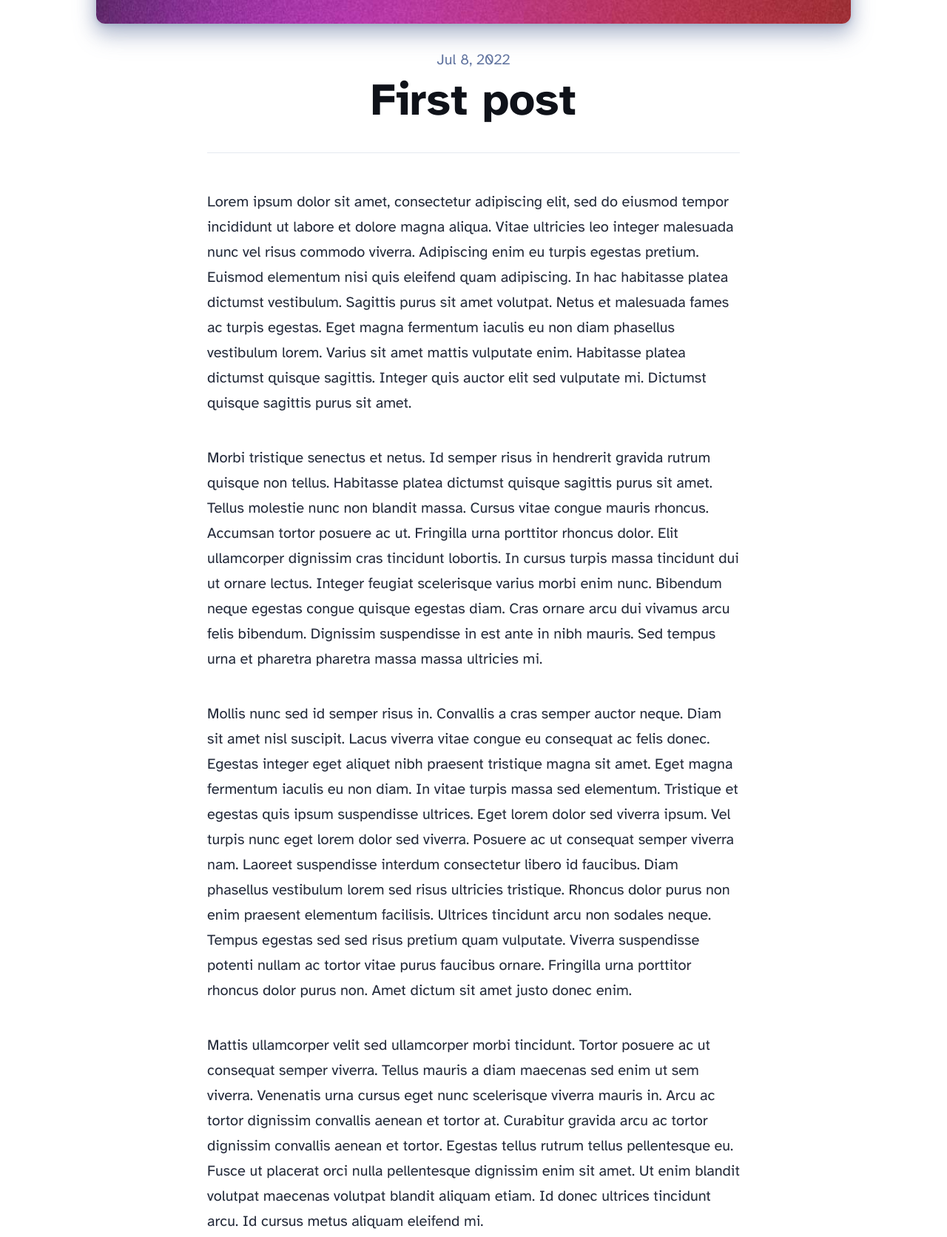
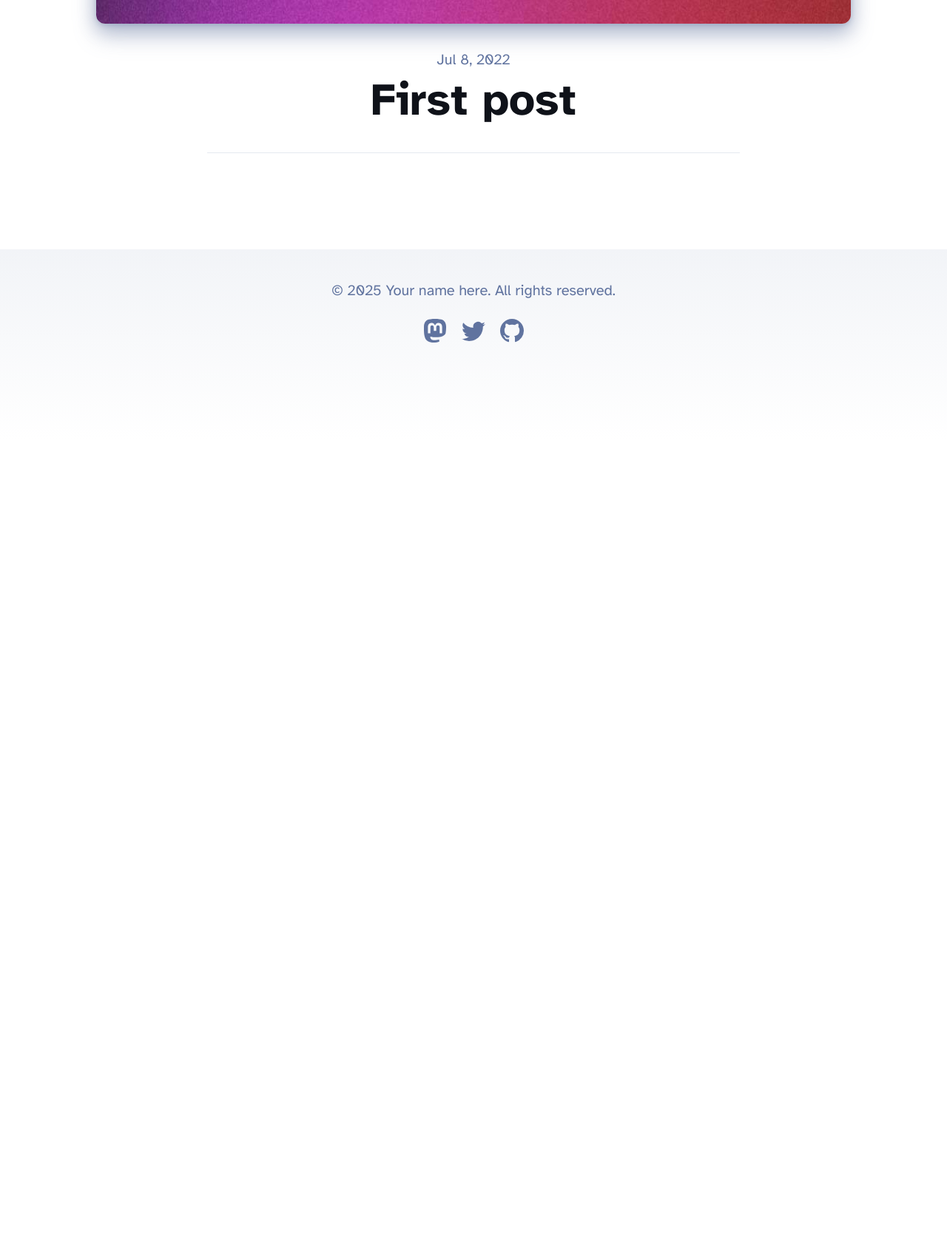
Before and after one commit to EL3CTRO-9/sparkling-hall-ef8c, an Astro site: page /blog/first-post in a window 1280 px wide. Shown: the part 616-2288 px from the top of the page at 74% size. After the commit the page ends 1211 px from the top, so only its background shows below. Built offline with nearby package versions, Linux system fonts and the light colour scheme; Astro itself is replaced by a stand-in of ours.

Commit message:
Update first-post.md

```diff
--- a/src/content/blog/first-post.md
+++ b/src/content/blog/first-post.md
@@ -4,13 +4,3 @@ description: "Lorem ipsum dolor sit amet"
 pubDate: "Jul 08 2022"
 heroImage: "/blog-placeholder-3.jpg"
 ---
-
-Lorem ipsum dolor sit amet, consectetur adipiscing elit, sed do eiusmod tempor incididunt ut labore et dolore magna aliqua. Vitae ultricies leo integer malesuada nunc vel risus commodo viverra. Adipiscing enim eu turpis egestas pretium. Euismod elementum nisi quis eleifend quam adipiscing. In hac habitasse platea dictumst vestibulum. Sagittis purus sit amet volutpat. Netus et malesuada fames ac turpis egestas. Eget magna fermentum iaculis eu non diam phasellus vestibulum lorem. Varius sit amet mattis vulputate enim. Habitasse platea dictumst quisque sagittis. Integer quis auctor elit sed vulputate mi. Dictumst quisque sagittis purus sit amet.
-
-Morbi tristique senectus et netus. Id semper risus in hendrerit gravida rutrum quisque non tellus. Habitasse platea dictumst quisque sagittis purus sit amet. Tellus molestie nunc non blandit massa. Cursus vitae congue mauris rhoncus. Accumsan tortor posuere ac ut. Fringilla urna porttitor rhoncus dolor. Elit ullamcorper dignissim cras tincidunt lobortis. In cursus turpis massa tincidunt dui ut ornare lectus. Integer feugiat scelerisque varius morbi enim nunc. Bibendum neque egestas congue quisque egestas diam. Cras ornare arcu dui vivamus arcu felis bibendum. Dignissim suspendisse in est ante in nibh mauris. Sed tempus urna et pharetra pharetra massa massa ultricies mi.
-
-Mollis nunc sed id semper risus in. Convallis a cras semper auctor neque. Diam sit amet nisl suscipit. Lacus viverra vitae congue eu consequat ac felis donec. Egestas integer eget aliquet nibh praesent tristique magna sit amet. Eget magna fermentum iaculis eu non diam. In vitae turpis massa sed elementum. Tristique et egestas quis ipsum suspendisse ultrices. Eget lorem dolor sed viverra ipsum. Vel turpis nunc eget lorem dolor sed viverra. Posuere ac ut consequat semper viverra nam. Laoreet suspendisse interdum consectetur libero id faucibus. Diam phasellus vestibulum lorem sed risus ultricies tristique. Rhoncus dolor purus non enim praesent elementum facilisis. Ultrices tincidunt arcu non sodales neque. Tempus egestas sed sed risus pretium quam vulputate. Viverra suspendisse potenti nullam ac tortor vitae purus faucibus ornare. Fringilla urna porttitor rhoncus dolor purus non. Amet dictum sit amet justo donec enim.
-
-Mattis ullamcorper velit sed ullamcorper morbi tincidunt. Tortor posuere ac ut consequat semper viverra. Tellus mauris a diam maecenas sed enim ut sem viverra. Venenatis urna cursus eget nunc scelerisque viverra mauris in. Arcu ac tortor dignissim convallis aenean et tortor at. Curabitur gravida arcu ac tortor dignissim convallis aenean et tortor. Egestas tellus rutrum tellus pellentesque eu. Fusce ut placerat orci nulla pellentesque dignissim enim sit amet. Ut enim blandit volutpat maecenas volutpat blandit aliquam etiam. Id donec ultrices tincidunt arcu. Id cursus metus aliquam eleifend mi.
-
-Tempus quam pellentesque nec nam aliquam sem. Risus at ultrices mi tempus imperdiet. Id porta nibh venenatis cras sed felis eget velit. Ipsum a arcu cursus vitae. Facilisis magna etiam tempor orci eu lobortis elementum. Tincidunt dui ut ornare lectus sit. Quisque non tellus orci ac. Blandit libero volutpat sed cras. Nec tincidunt praesent semper feugiat nibh sed pulvinar proin gravida. Egestas integer eget aliquet nibh praesent tristique magna.
```
